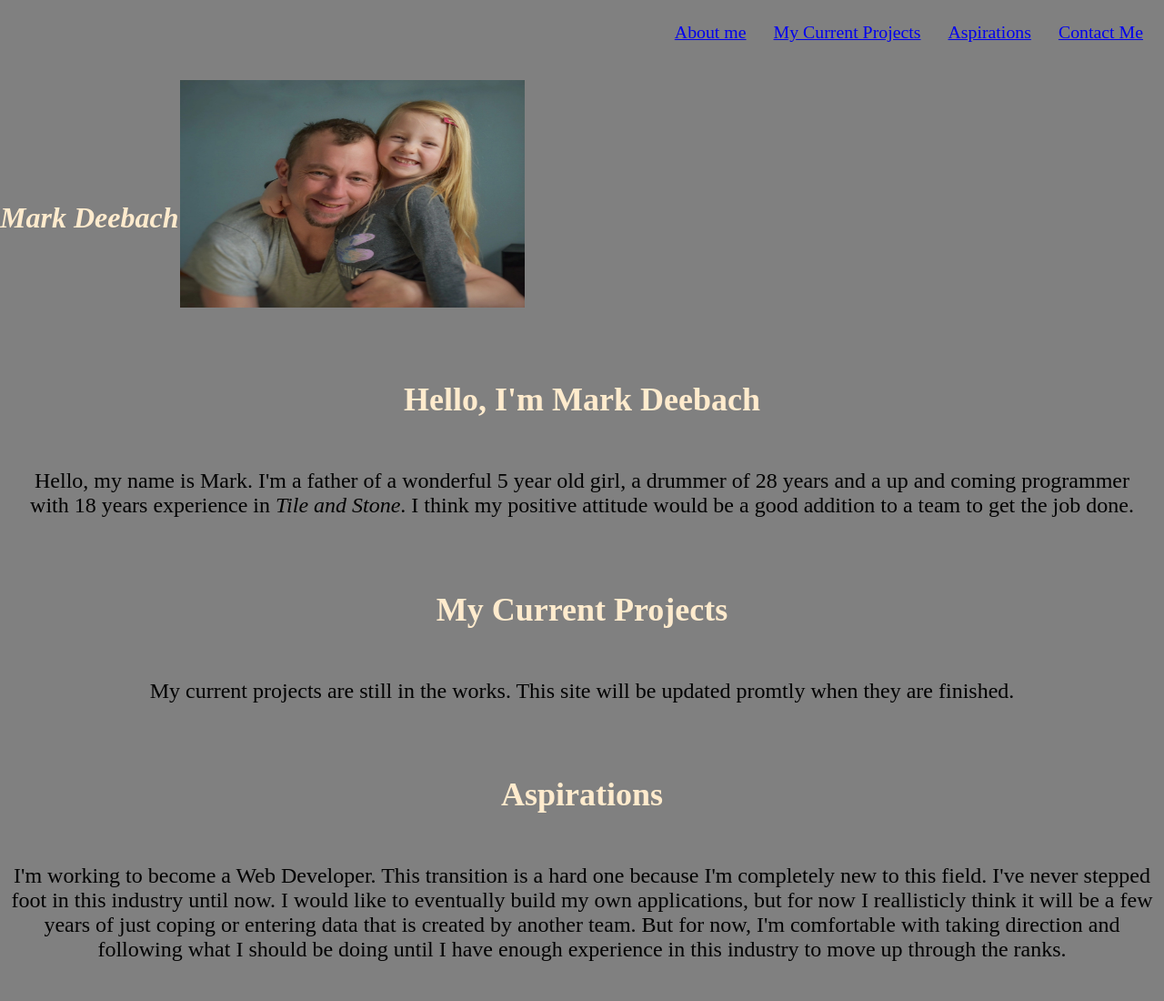
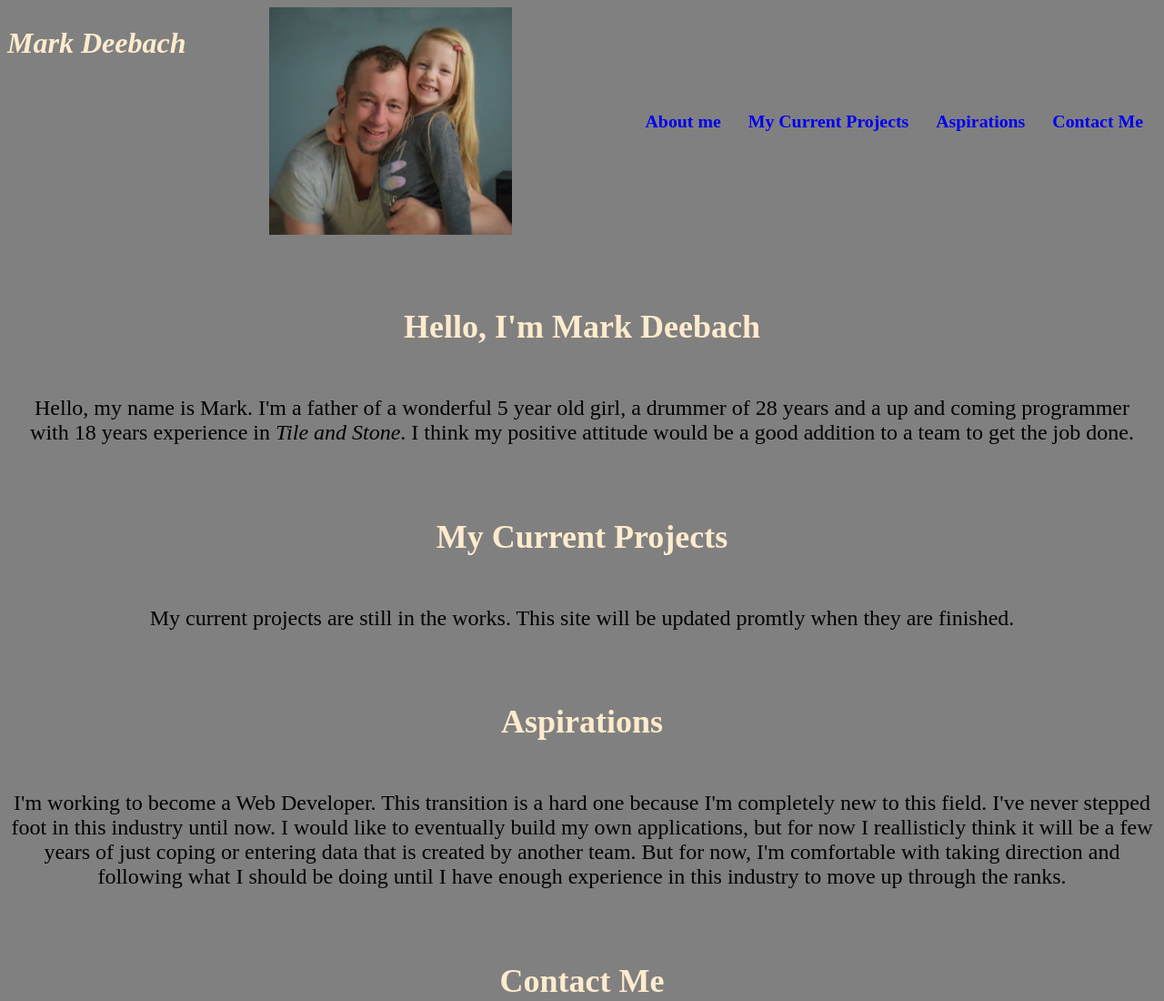
Before and after one commit to CoderZ820/My-Porfolio, a plain HTML site: page index.html in a window 1280 px wide. Shown: the top 1100 px of the page at 91% size. Drawn offline with Linux system fonts and the light colour scheme; files whose address does not match are found by name.

Commit message:
add flexbox

```diff
--- a/assets/css/style.css
+++ b/assets/css/style.css
@@ -10,37 +10,40 @@ header {
     flex-wrap: wrap;
 }
 header h1 {
+    font-weight: bold;
     font-style: italic;
     color: blanchedalmond;
-    position: absolute;
-    left: 0px;
-    top: 200px;
+}
+header a {
+    text-decoration: none;
 }
 /*Image Style*/
 img {
-    display: inline;
-    margin-top: 0px;
-    margin-left: 190px;
-    margin-right: auto;
-    width: 30%;
+    display: flex;
+    flex-wrap: wrap;
+    justify-content: center;
+    align-content: center;
     height: 250px;
-    padding-top: 80px;
 }
 /*Navigation Style*/
 header nav {
-    margin: 0px 0;
+    display: flex;
+    justify-content: space-between;
+    font-weight: bold;
 }
 header nav ul {
     display: flex;
     flex-wrap: wrap;
     justify-content: space-between;
-    align-items: center;
+    align-content: center;
     list-style: none;
 }
 
 header nav ul li a {
-    padding: 0 15px 0 15px;
-    font-weight: lighter;
+    padding: 15px;
+    display: flex;
+    justify-content: space-between;
+    font-weight: bold;
     font-size: 1.55vw;
 }
 /*About me Section*/
```
